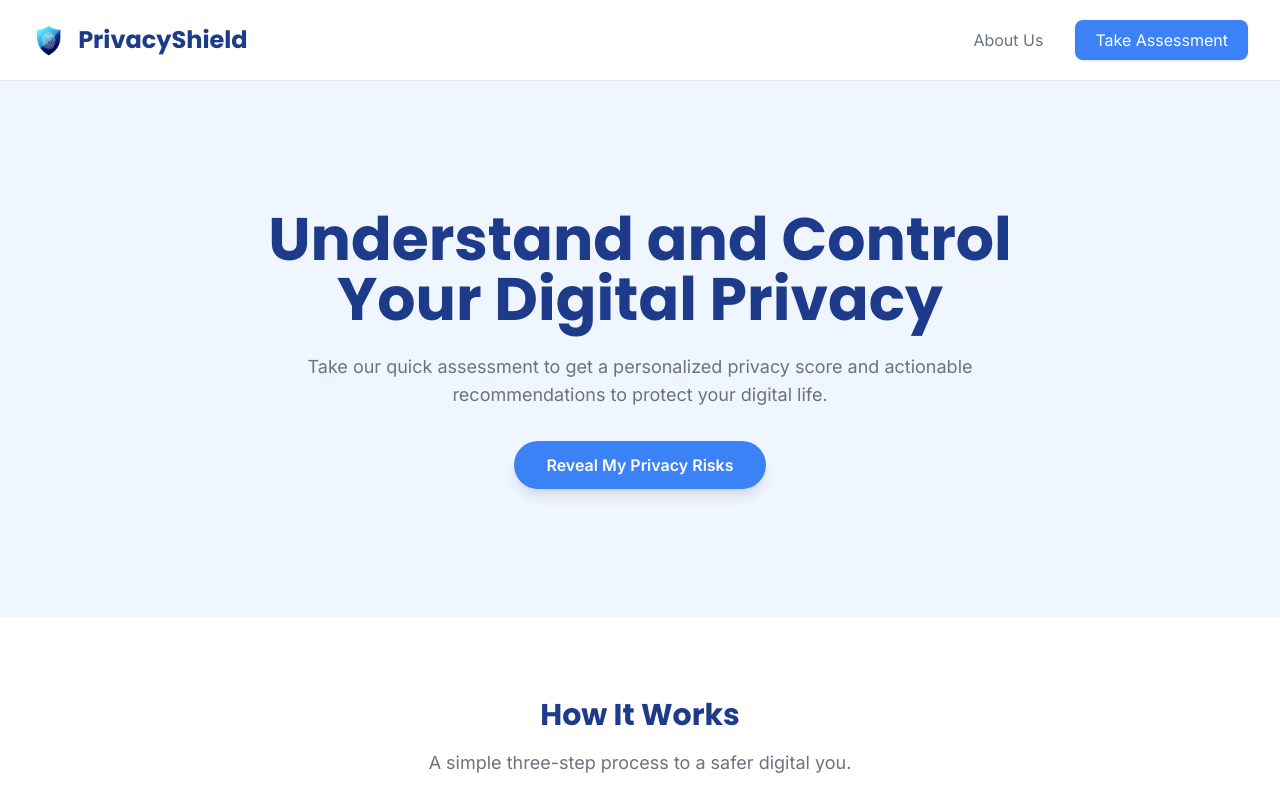
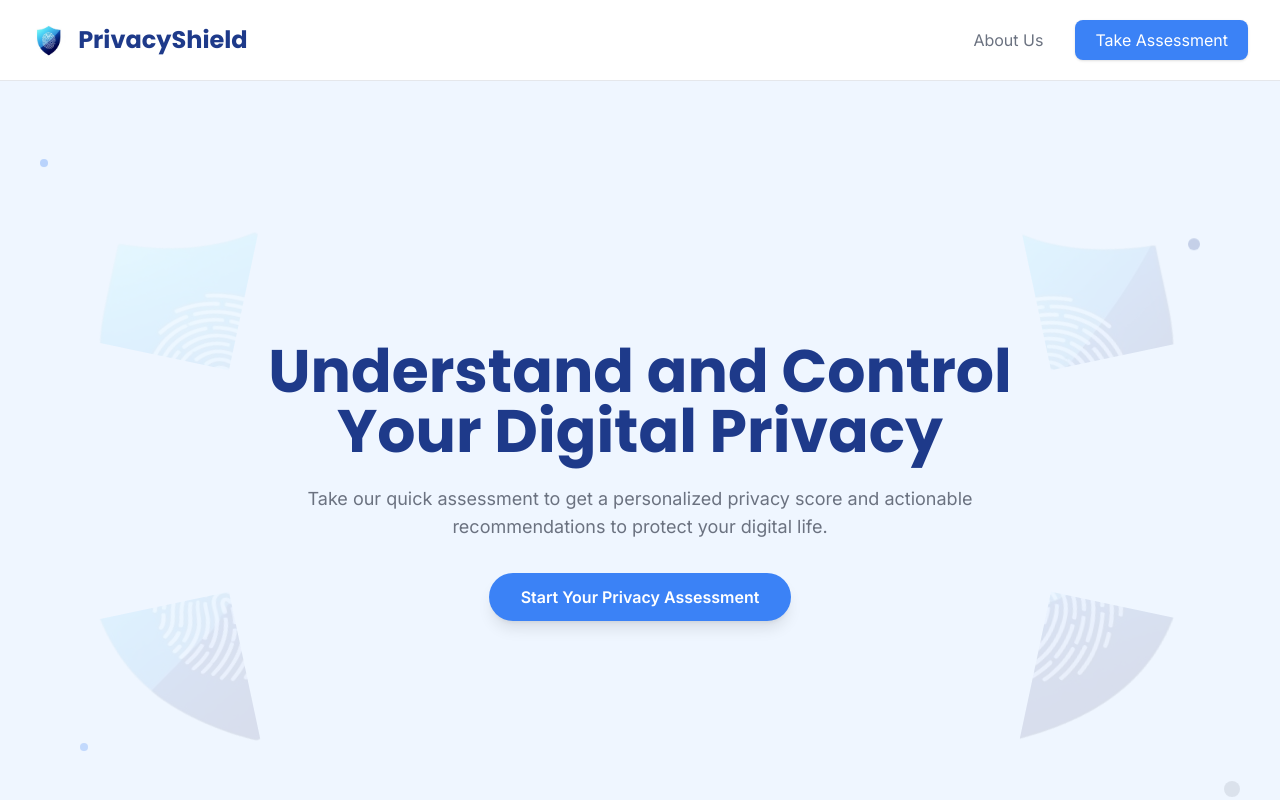
Before and after one commit to js164/PrivacyShield, a React (Vite) app in the folder frontend/privacyshield/: page / in a window 1280 px wide. Shown: the top 800 px of the page. Built offline with nearby package versions, Linux system fonts and the light colour scheme; what chartjs-plugin-datalabels would draw is missing.

Commit message:
background shield

```diff
--- a/frontend/privacyshield/src/components/ui/HeroSection.jsx
+++ b/frontend/privacyshield/src/components/ui/HeroSection.jsx
@@ -1,26 +1,140 @@
-import React from "react";
+import React, { useState, useEffect } from "react";
 import { Link } from "react-router-dom";
+import './animations.css';
 
 export default function HeroSection() {
+    const [isHovered, setIsHovered] = useState(false);
+    const [scrollY, setScrollY] = useState(0);
+
+    useEffect(() => {
+        const handleScroll = () => setScrollY(window.scrollY);
+        window.addEventListener('scroll', handleScroll);
+        return () => window.removeEventListener('scroll', handleScroll);
+    }, []);
+
     return (
-    <section className="bg-light-blue">
-        <div className="max-w-4xl mx-auto text-center py-24 px-4 sm:py-32">
-            {/* Add 'font-display' to the heading */}
-            <h1 className="text-4xl font-display font-extrabold text-dark-blue sm:text-5xl md:text-6xl">
+        <section className="bg-light-blue relative overflow-hidden min-h-screen flex items-center">
+            {/* Shield Background */}
+            <div className="absolute inset-0 flex items-center justify-center pointer-events-none">
+                <div className="relative w-96 h-[480px]">
+                    {/* Top Left Quarter */}
+                    <div
+                        className={`absolute w-48 h-60 transition-all duration-1000 ease-in-out ${isHovered ? 'opacity-20 transform-none' : 'opacity-10 -translate-x-96 -translate-y-32 rotate-12'
+                            }`}
+                        style={{
+                            backgroundImage: `url('/src/public/Images/logo.png')`,
+                            backgroundSize: '384px 480px',
+                            backgroundPosition: '0 0',
+                            backgroundRepeat: 'no-repeat'
+                        }}
+                    />
+
+                    {/* Top Right Quarter */}
+                    <div
+                        className={`absolute top-0 right-0 w-48 h-60 transition-all duration-1000 ease-in-out ${isHovered ? 'opacity-20 transform-none' : 'opacity-10 translate-x-96 -translate-y-32 -rotate-12'
+                            }`}
+                        style={{
+                            backgroundImage: `url('/src/public/Images/logo.png')`,
+                            backgroundSize: '384px 480px',
+                            backgroundPosition: '-192px 0',
+                            backgroundRepeat: 'no-repeat'
+                        }}
+                    />
+
+                    {/* Bottom Left Quarter */}
+                    <div
+                        className={`absolute bottom-0 left-0 w-48 h-60 transition-all duration-1000 ease-in-out ${isHovered ? 'opacity-20 transform-none' : 'opacity-10 -translate-x-96 translate-y-32 -rotate-12'
+                            }`}
+                        style={{
+                            backgroundImage: `url('/src/public/Images/logo.png')`,
+                            backgroundSize: '384px 480px',
+                            backgroundPosition: '0 -240px',
+                            backgroundRepeat: 'no-repeat'
+                        }}
+                    />
+
+                    {/* Bottom Right Quarter */}
+                    <div
+                        className={`absolute bottom-0 right-0 w-48 h-60 transition-all duration-1000 ease-in-out ${isHovered ? 'opacity-20 transform-none' : 'opacity-10 translate-x-96 translate-y-32 rotate-12'
+                            }`}
+                        style={{
+                            backgroundImage: `url('/src/public/Images/logo.png')`,
+                            backgroundSize: '384px 480px',
+                            backgroundPosition: '-192px -240px',
+                            backgroundRepeat: 'no-repeat'
+                        }}
+                    />
+                </div>
+            </div>
+
+            {/* Animated Content */}
+            <div
+                className="max-w-4xl mx-auto text-center px-4 relative z-10 w-full"
+                style={{
+                    transform: `translateY(${scrollY * 0.3}px)`,
+                    opacity: Math.max(0, 1 - scrollY / 500)
+                }}
+            >
+                {/* Animated Heading */}
+                <h1
+                    className="text-4xl font-display font-extrabold text-dark-blue sm:text-5xl md:text-6xl animate-fade-in-up"
+                    style={{
+                        transform: `translateY(${scrollY * 0.2}px) scale(${Math.max(0.8, 1 - scrollY / 2000)})`,
+                        animationDelay: '0.2s'
+                    }}
+                >
                     Understand and Control Your Digital Privacy
                 </h1>
-            {/* Add 'font-sans' to the paragraph */}
-            <p className="mt-6 max-w-2xl mx-auto text-lg text-neutral-gray font-sans">
+
+                {/* Animated Paragraph */}
+                <p
+                    className="mt-6 max-w-2xl mx-auto text-lg text-neutral-gray font-sans animate-fade-in-up"
+                    style={{
+                        transform: `translateY(${scrollY * 0.25}px)`,
+                        animationDelay: '0.4s'
+                    }}
+                >
                     Take our quick assessment to get a personalized privacy score and actionable recommendations to protect your digital life.
                 </p>
-            <div className="mt-8">
+
+                {/* Animated Button */}
+                <div
+                    className="mt-8 animate-fade-in-up"
+                    style={{
+                        transform: `translateY(${scrollY * 0.15}px)`,
+                        animationDelay: '0.6s'
+                    }}
+                >
                     <Link
                         to='/assesment'
-                    className="inline-block bg-primary-blue hover:bg-dark-blue text-white font-semibold px-8 py-3 rounded-full shadow-lg"
+                        className="inline-block bg-primary-blue hover:bg-dark-blue text-white font-semibold px-8 py-3 rounded-full shadow-lg transition-all duration-300 hover:scale-105 hover:shadow-xl"
+                        onMouseEnter={() => setIsHovered(true)}
+                        onMouseLeave={() => setIsHovered(false)}
                     >
-                    Reveal My Privacy Risks
+                        Start Your Privacy Assessment
                     </Link>
                 </div>
+            </div>
+
+            {/* Floating Elements */}
+            <div className="absolute inset-0 pointer-events-none">
+                {/* Floating Dots */}
+                <div
+                    className="absolute top-20 left-10 w-2 h-2 bg-primary-blue rounded-full opacity-30 animate-bounce"
+                    style={{ animationDelay: '0s', animationDuration: '3s' }}
+                />
+                <div
+                    className="absolute top-40 right-20 w-3 h-3 bg-dark-blue rounded-full opacity-20 animate-bounce"
+                    style={{ animationDelay: '1s', animationDuration: '4s' }}
+                />
+                <div
+                    className="absolute bottom-32 left-20 w-2 h-2 bg-primary-blue rounded-full opacity-25 animate-bounce"
+                    style={{ animationDelay: '2s', animationDuration: '3.5s' }}
+                />
+                <div
+                    className="absolute bottom-20 right-10 w-4 h-4 bg-neutral-gray rounded-full opacity-15 animate-bounce"
+                    style={{ animationDelay: '0.5s', animationDuration: '5s' }}
+                />
             </div>
         </section>
     );
--- /dev/null
+++ b/frontend/privacyshield/src/components/ui/animations.css
@@ -0,0 +1,53 @@
+/* Fade in up animation */
+@keyframes fadeInUp {
+    from {
+        opacity: 0;
+        transform: translateY(30px);
+    }
+
+    to {
+        opacity: 1;
+        transform: translateY(0);
+    }
+}
+
+.animate-fade-in-up {
+    animation: fadeInUp 0.8s ease-out forwards;
+    opacity: 0;
+}
+
+/* Pulse animation for floating elements */
+@keyframes pulse {
+
+    0%,
+    100% {
+        transform: scale(1);
+        opacity: 0.3;
+    }
+
+    50% {
+        transform: scale(1.2);
+        opacity: 0.6;
+    }
+}
+
+.animate-pulse-slow {
+    animation: pulse 3s ease-in-out infinite;
+}
+
+/* Floating animation */
+@keyframes float {
+
+    0%,
+    100% {
+        transform: translateY(0px);
+    }
+
+    50% {
+        transform: translateY(-10px);
+    }
+}
+
+.animate-float {
+    animation: float 3s ease-in-out infinite;
+}
```
Lines whose indentation alone changed are shown as unchanged.
